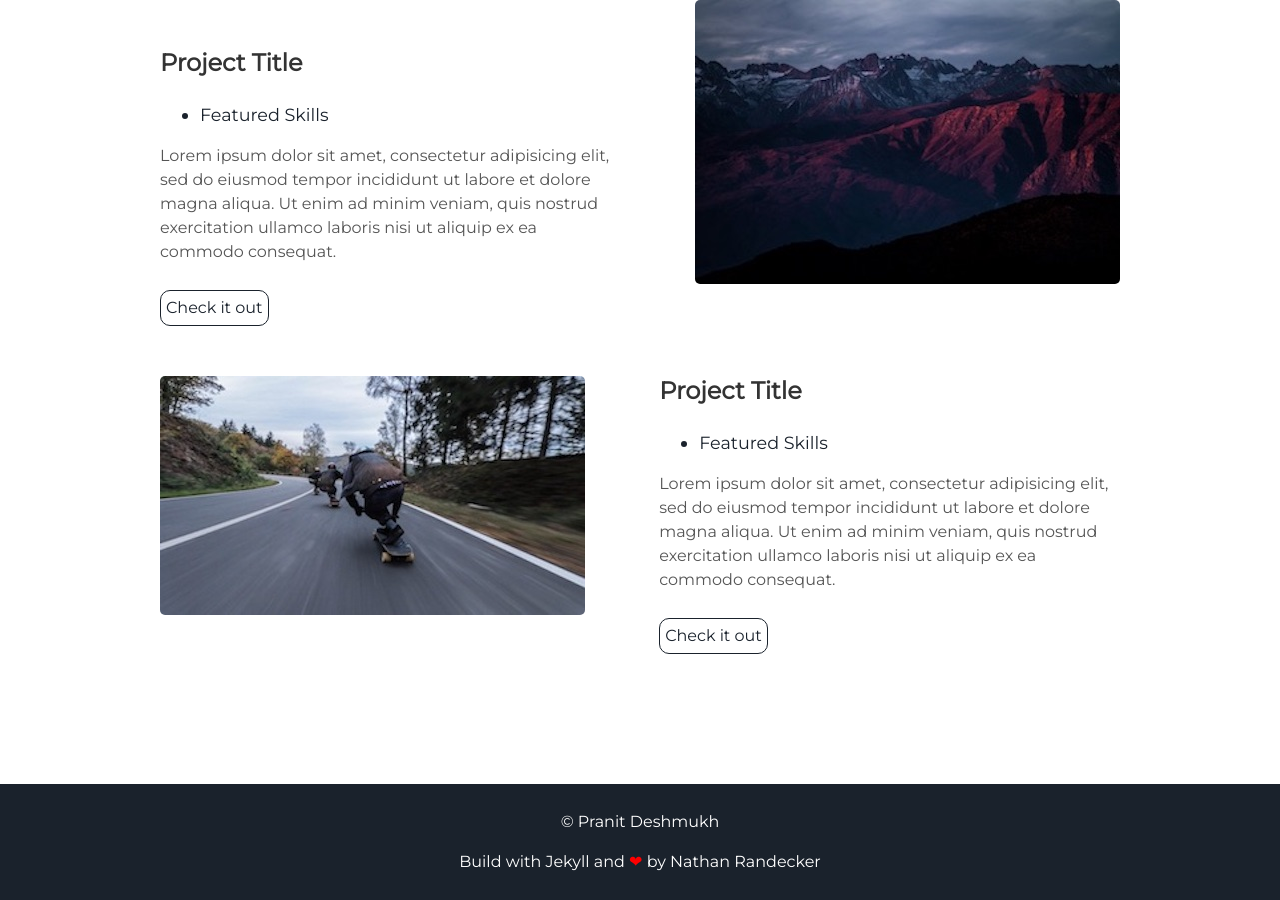
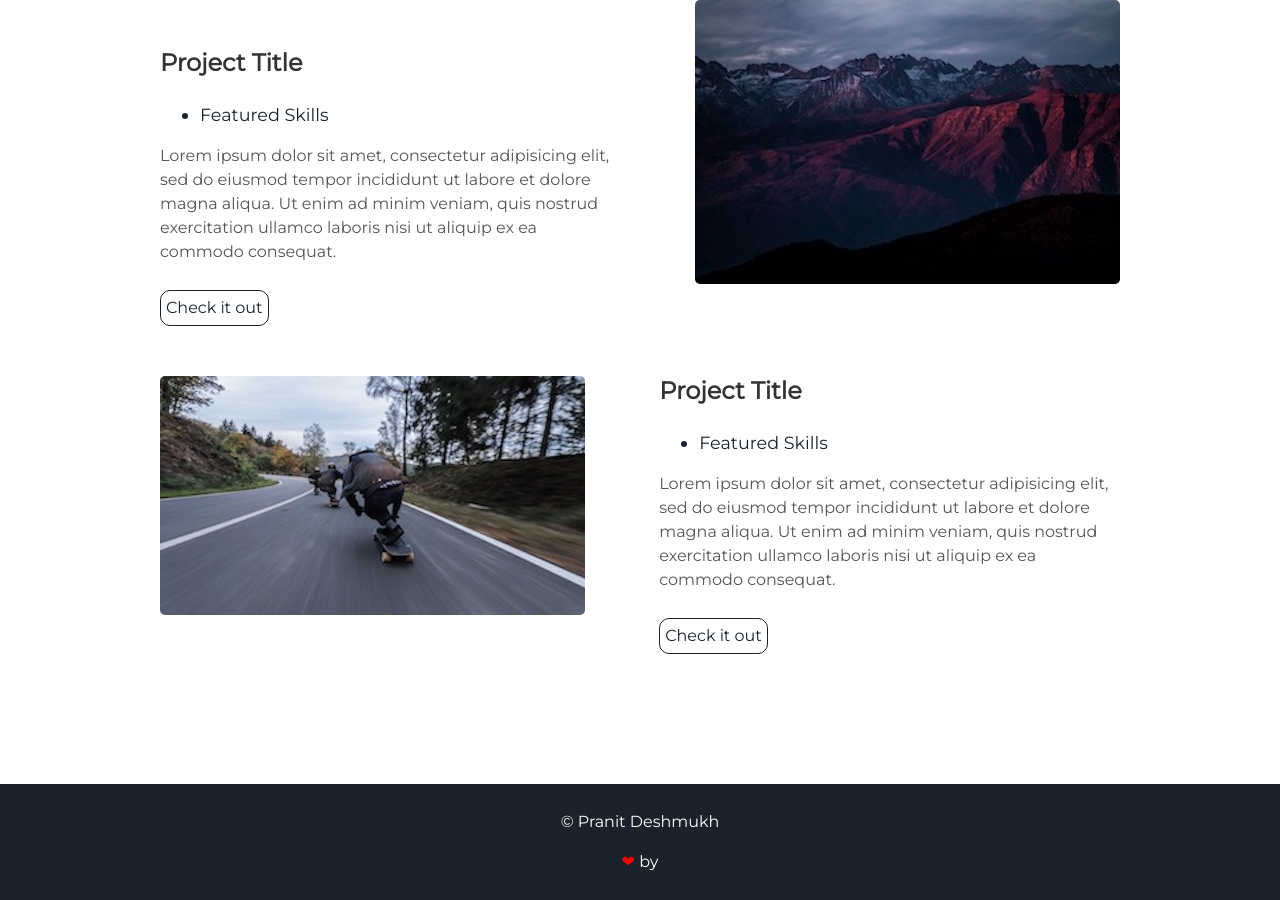
Before and after one commit to pranitdeshmukh/pranitdeshmukh.github.io, a Jekyll site: the page built from index.html, in a window 1280 px wide and 900 px high, scrolled down 1723 px. Built offline with Jekyll 4.4.1, drawn with Linux system fonts in a browser that asks for light colours.

Commit message:
link update

```diff
--- a/_includes/footer.html
+++ b/_includes/footer.html
@@ -1,6 +1,6 @@
 <footer class="footer">
     <p>&copy; {{site.username}}</p>
-    <p>Build with Jekyll and <span class="love">❤</span> by <a href="https://github.com/nrandecker">Nathan Randecker</a></p>
+    <p> <span class="love">❤</span> by <a href=""></a></p>
 </footer>
 <script src="//cdn.jsdelivr.net/particles.js/2.0.0/particles.min.js"></script>
 <script src="{{ "/assets/js/sweet-scroll.min.js" | prepend: site.baseurl }}"></script>
```
